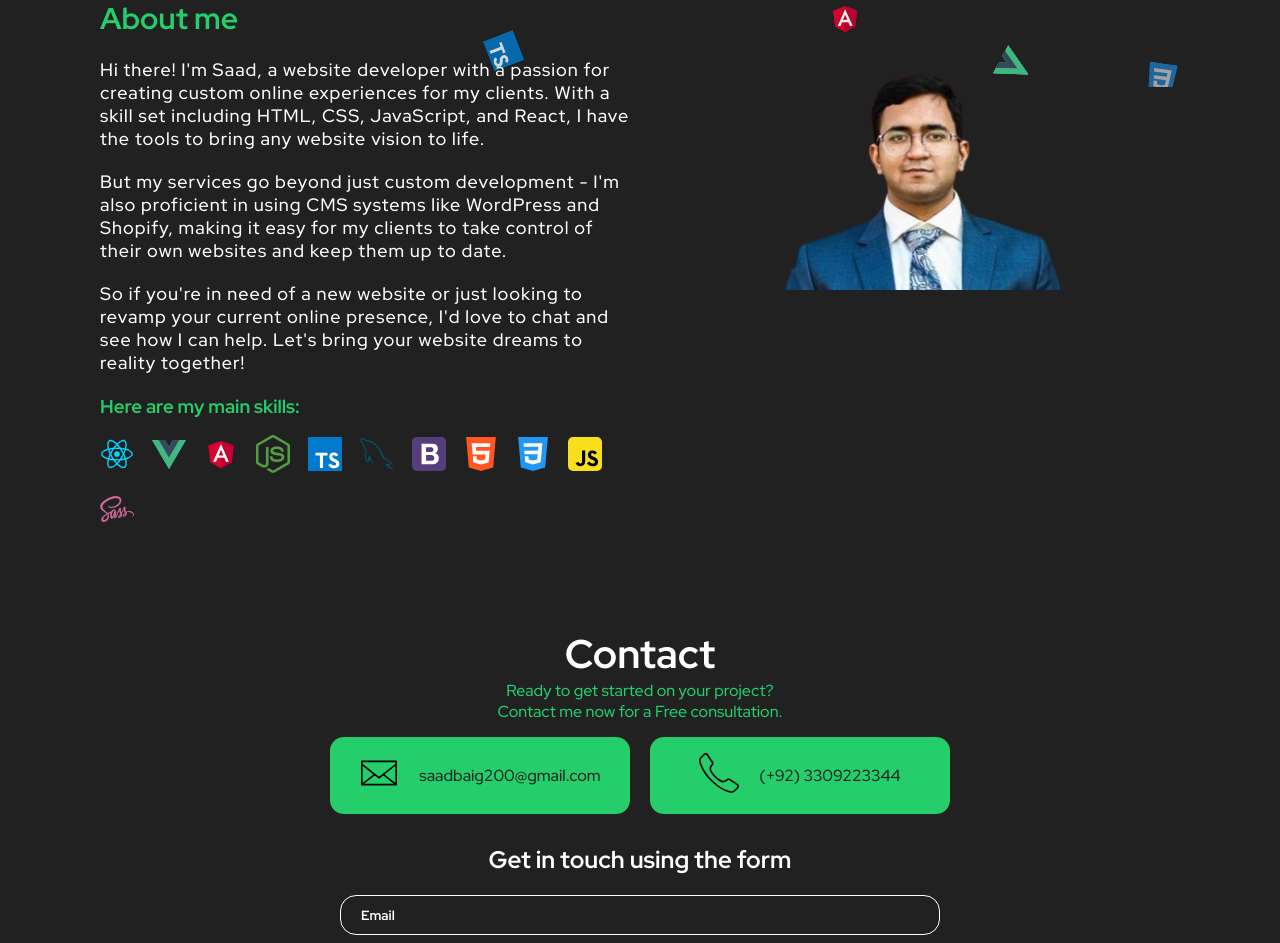
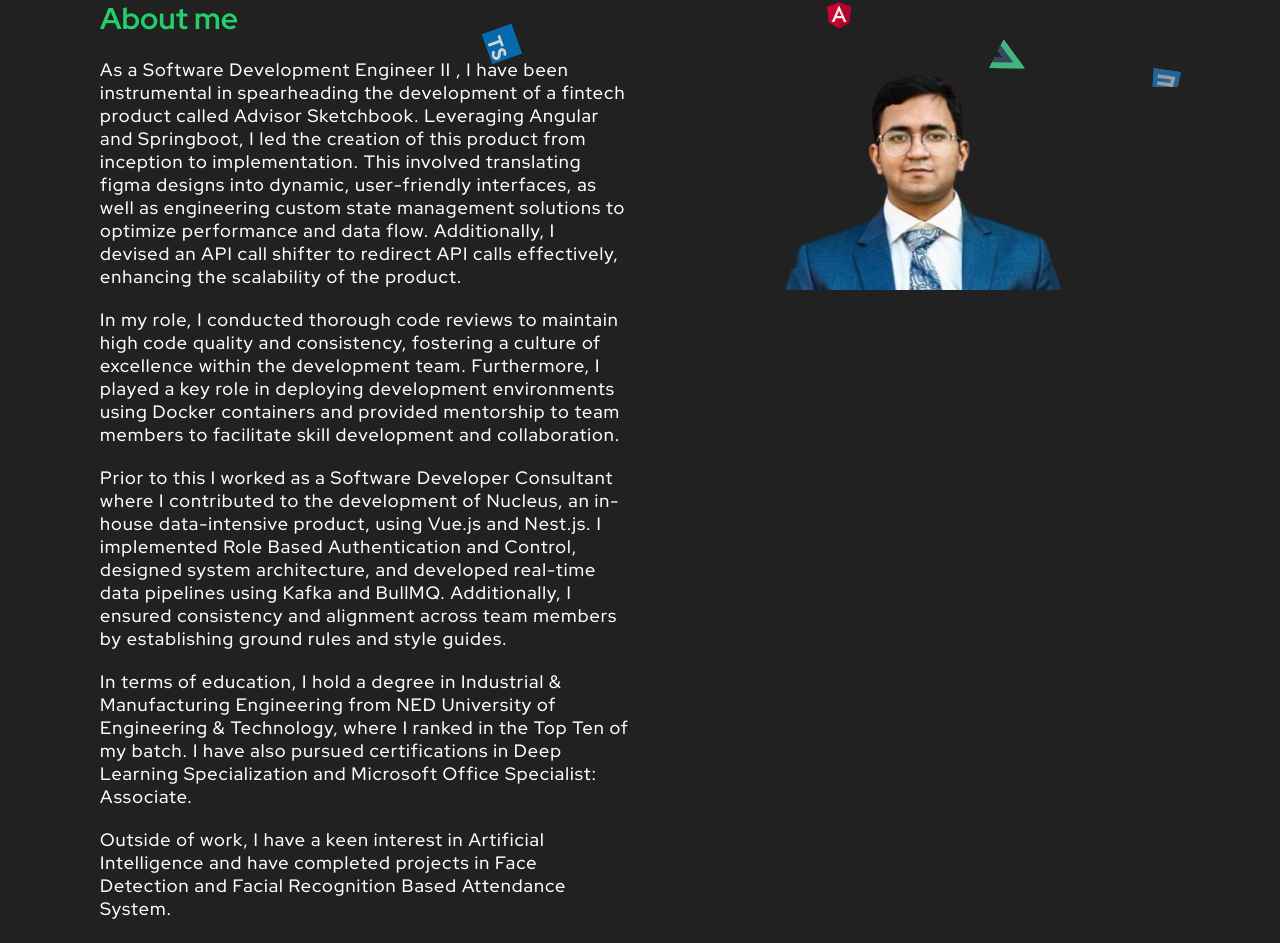
Before and after one commit to SaadUrRehmanBaig/intro, a React (Create React App) app: page / in a window 1280 px wide. Shown: the part 713-1656 px from the top of the page. Built offline with nearby package versions, Linux system fonts and the light colour scheme.

Commit message:
form fixed and about page rewritten

```diff
--- a/src/components/About/About.tsx
+++ b/src/components/About/About.tsx
@@ -25,16 +25,47 @@ export function About() {
         </ScrollAnimation>
         <ScrollAnimation animateIn="fadeInLeft" delay={0.1 * 1000}>
           <p>
-            Hi there! I'm Saad, a website developer with a passion for creating custom online experiences for my clients. With a skill set including HTML, CSS, JavaScript, and React, I have the tools to bring any website vision to life.
+            As a Software Development Engineer II , I have been instrumental in spearheading the development of a
+            fintech product called Advisor Sketchbook. Leveraging Angular and Springboot,
+            I led the creation of this product from inception to implementation. This involved translating figma designs into dynamic,
+            user-friendly interfaces, as well as engineering custom state management solutions to optimize performance and data flow.
+            Additionally, I devised an API call shifter to redirect API calls effectively, enhancing the scalability of the product.
+          </p>
+        </ScrollAnimation>
+        <ScrollAnimation animateIn="fadeInLeft" delay={0.15 * 1000} style={{ marginTop: "2rem", marginBottom: "2rem" }} >
+          <p>
+            In my role, I conducted thorough code reviews to maintain high code quality and consistency,
+            fostering a culture of excellence within the development team. Furthermore, I played a key role in deploying
+            development environments using Docker containers and provided mentorship to team members to facilitate skill
+            development and collaboration.
           </p>
         </ScrollAnimation>
         <ScrollAnimation animateIn="fadeInLeft" delay={0.2 * 1000} style={{ marginTop: "2rem", marginBottom: "2rem" }}>
           <p>
-            But my services go beyond just custom development - I'm also proficient in using CMS systems like WordPress and Shopify, making it easy for my clients to take control of their own websites and keep them up to date.</p>
+            Prior to this I worked as a Software Developer Consultant where I contributed to the development of Nucleus,
+            an in-house data-intensive product, using Vue.js and Nest.js. I implemented Role Based Authentication and Control,
+            designed system architecture, and developed real-time data pipelines using Kafka and BullMQ. Additionally,
+            I ensured consistency and alignment across team members by establishing ground rules and style guides.
+          </p>
         </ScrollAnimation>
-        <ScrollAnimation animateIn="fadeInLeft" delay={0.3 * 1000}>
+        <ScrollAnimation animateIn="fadeInLeft" delay={0.25 * 1000} style={{ marginTop: "2rem", marginBottom: "2rem" }}>
           <p>
-            So if you're in need of a new website or just looking to revamp your current online presence, I'd love to chat and see how I can help. Let's bring your website dreams to reality together!</p>
+            In terms of education, I hold a degree in Industrial & Manufacturing Engineering from NED University of Engineering
+            & Technology, where I ranked in the Top Ten of my batch. I have also pursued certifications in Deep Learning
+            Specialization and Microsoft Office Specialist: Associate.
+          </p>
+        </ScrollAnimation>
+        <ScrollAnimation animateIn="fadeInLeft" delay={0.3 * 1000} style={{ marginTop: "2rem", marginBottom: "2rem" }}>
+          <p>
+            Outside of work, I have a keen interest in Artificial Intelligence and have completed projects
+            in Face Detection and Facial Recognition Based Attendance System.
+          </p>
+        </ScrollAnimation>
+        <ScrollAnimation animateIn="fadeInLeft" delay={0.35 * 1000}>
+          <p>
+            Overall, my diverse skill set, hands-on experience, and commitment to excellence make me a valuable asset in
+            any software development team.
+          </p>
         </ScrollAnimation>
         <ScrollAnimation animateIn="fadeInLeft" delay={0.4 * 1000}>
           <h3>Here are my main skills:</h3>
--- a/src/components/Form/Form.tsx
+++ b/src/components/Form/Form.tsx
@@ -5,7 +5,7 @@ import { useEffect, useState } from 'react'
 import validator from 'validator'
 
 export function Form() {
-  const [state, handleSubmit] = useForm('xknkpqry')
+  const [state, handleSubmit] = useForm('mwkgagyo')
   const [validEmail, setValidEmail] = useState(false)
   const [message, setMessage] = useState('')
   function verifyEmail(email: string) {
```
